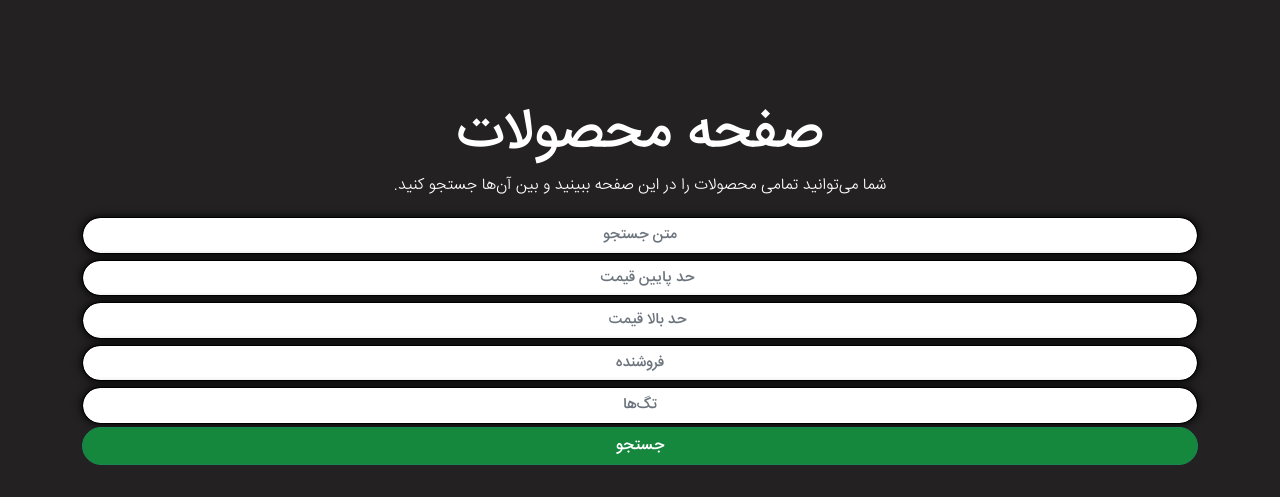
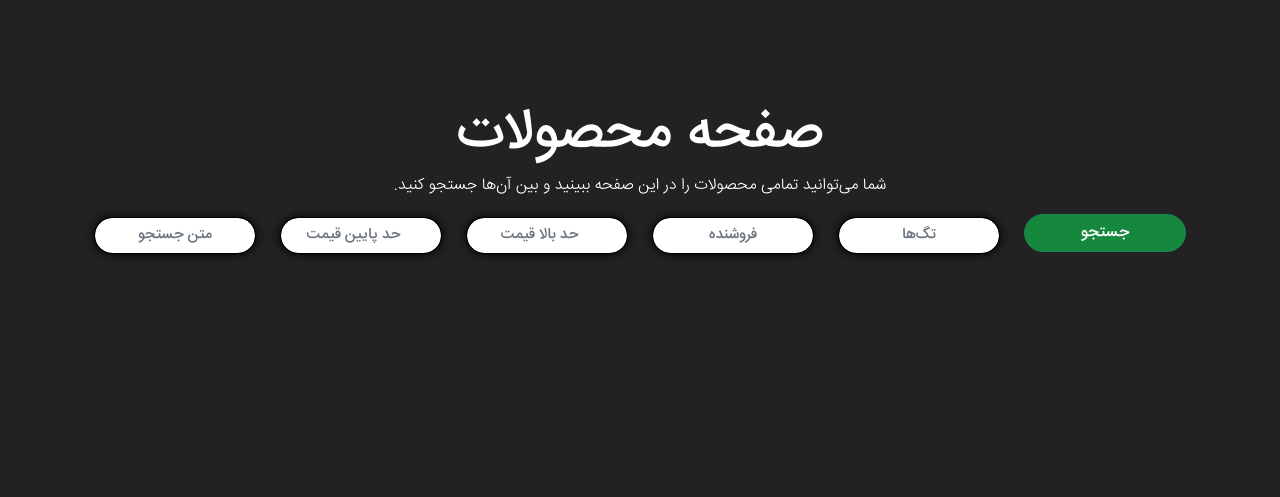
Before and after one commit to mohammadrezaesk/webelopers2021, a Django app: page /all_products/ in a window 1280 px wide. Shown: the part 56-553 px from the top of the page. Run offline with Django 3.2, Linux system fonts and the light colour scheme; data that the repository does not hold is empty; some libraries are stand-ins or nearby versions.

Commit message:
final feature 20

```diff
--- a/Home/views.py
+++ b/Home/views.py
@@ -45,7 +45,8 @@ def all_products(request):
         if request.POST["seller_name"]:
             query = query.filter(seller__username__contains=request.POST["seller_name"])
         result_set = query.all()
-
+        print(result_set)
+        print(type(result_set))
         if request.POST['tag']:
             result_set = []
             tags = [t.strip() for t in request.POST['tag'].split(',')]
--- a/templates/Home/all_products.html
+++ b/templates/Home/all_products.html
@@ -12,13 +12,14 @@
     <h1>صفحه محصولات</h1>
     <p dir="rtl">شما می‌توانید تمامی محصولات را در این صفحه ببینید و بین آن‌ها جستجو کنید.</p>
     {% csrf_token %}
-        <input name="title" type="text" class="form-control" placeholder="متن جستجو">
-        <input name="min_price" type="number" class="form-control" placeholder="حد پایین قیمت">
-        <input name="max_price" type="number" class="form-control" placeholder="حد بالا قیمت">
-        <input name="seller_name" type="text" class="form-control" placeholder="فروشنده">
-        <input name="tag" type="text" class="form-control" placeholder="تگ‌ها">
-        <button type="submit" name="submit" class="btn btn-success" id="search_btn">جستجو</button>
-
+    <div class="row" dir="ltr">
+        <div class="col-2"><input name="title" type="text" class="form-control" placeholder="متن جستجو"></div>
+        <div class="col-2"><input name="min_price" type="number" class="form-control" placeholder="حد پایین قیمت"></div>
+        <div class="col-2"><input name="max_price" type="number" class="form-control" placeholder="حد بالا قیمت"></div>
+        <div class="col-2"><input name="seller_name" type="text" class="form-control" placeholder="فروشنده"></div>
+        <div class="col-2"><input name="tag" type="text" class="form-control" placeholder="تگ‌ها"></div>
+        <div class="col-2"><button type="submit" name="submit" class="btn btn-success" id="search_btn">جستجو</button></div>
+    </div>
 </form>
 <div id="all_products" class="row all_products">
     {% for product in products %}
@@ -33,13 +34,13 @@
         </div>
         <div>فروشنده: {{product.seller_first_name}} {{product.seller_last_name}}</div>
         <div id="product_rate">{{product.rate}}</div>
-        {% if product.seller_username != request.user.username %}
+<!--        {% if product.seller_username != request.user.username %}-->
         <form id="rate_{{product.class}}" method="POST" action="/submit_rate/{{product.pk}}">
             {% csrf_token %}
             <input name="rate" type="number" min="0" max="5" placeholder="امتیاز">
             <button name="submit" type="submit" class="btn-success btn">ثبت نظر</button>
         </form>
-        {% endif %}
+<!--        {% endif %}-->
     </div>
 
     {% endfor %}
```
